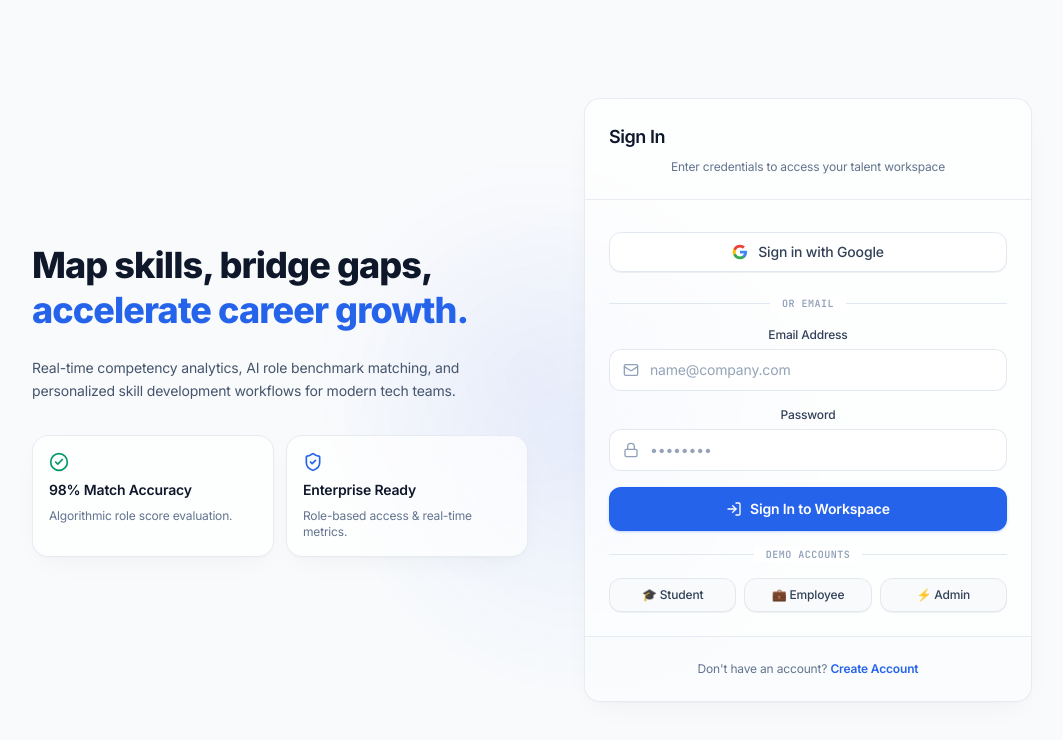
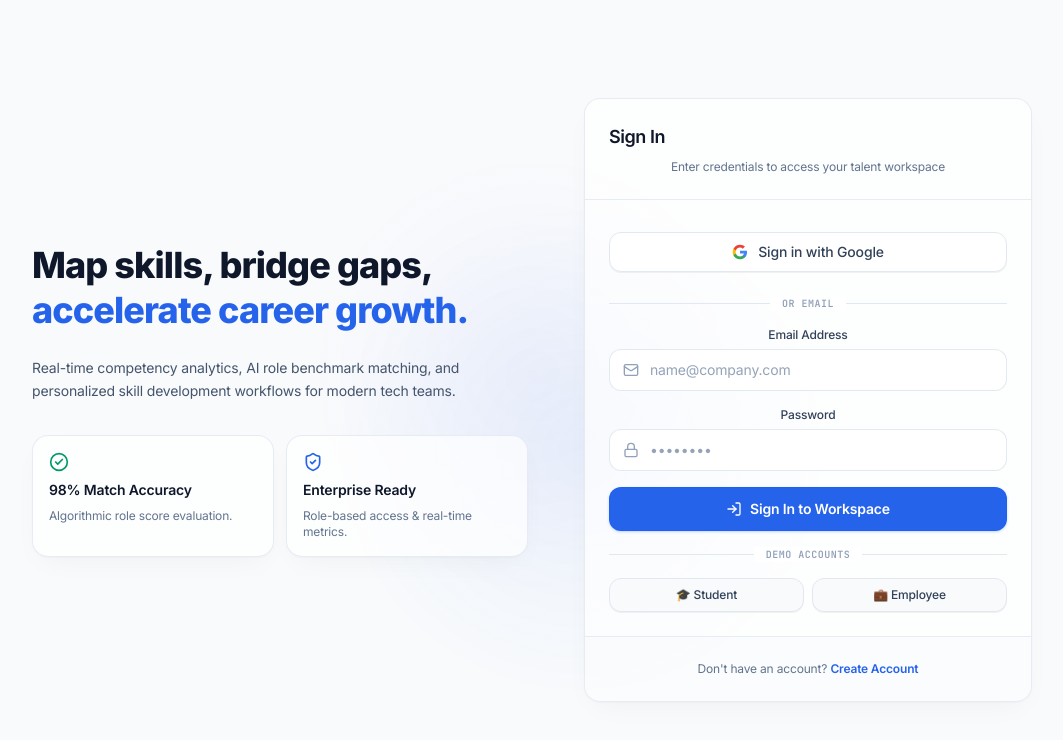
Before and after one commit to Muthuraj777/codeathon, a React (Vite) app in the folder client/: page /login in a window 1280 px wide. Shown: the top 740 px of the page, without its empty margins (96-1159 px from the left). Built offline with nearby package versions, Linux system fonts and the light colour scheme; no server answers.

Commit message:
refactor: update login page demo account options

```diff
--- a/client/src/pages/LoginPage.tsx
+++ b/client/src/pages/LoginPage.tsx
@@ -155,7 +155,7 @@ export const LoginPage: React.FC = () => {
               </div>
 
               {/* Demo Role Selectors */}
-              <div className="grid grid-cols-3 gap-2">
+              <div className="grid grid-cols-2 gap-2">
                 <button
                   type="button"
                   onClick={() => handleDemoLogin('student')}
@@ -169,13 +169,6 @@ export const LoginPage: React.FC = () => {
                   className="px-2.5 py-2 bg-slate-50 hover:bg-slate-100 border border-slate-200 rounded-xl text-xs font-medium text-slate-700 transition cursor-pointer flex items-center justify-center gap-1 shadow-2xs"
                 >
                   💼 Employee
-                </button>
-                <button
-                  type="button"
-                  onClick={() => handleDemoLogin('admin')}
-                  className="px-2.5 py-2 bg-slate-50 hover:bg-slate-100 border border-slate-200 rounded-xl text-xs font-medium text-slate-700 transition cursor-pointer flex items-center justify-center gap-1 shadow-2xs"
-                >
-                  ⚡ Admin
                 </button>
               </div>
             </CardContent>
```
